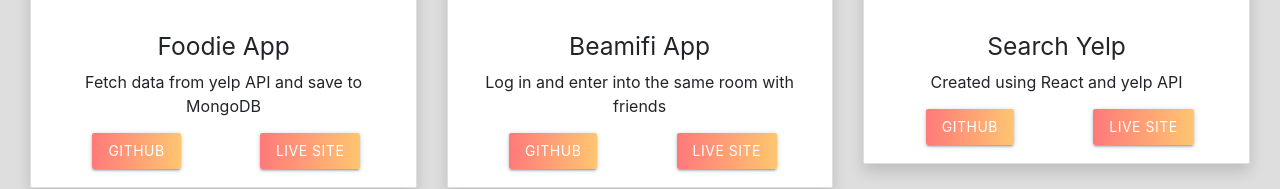
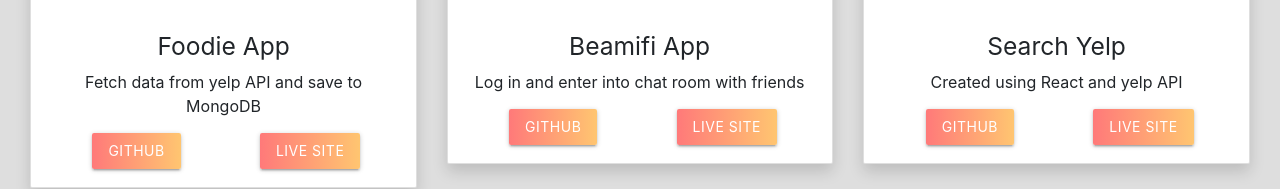
Before and after one commit to wuyaheng/react-portfolio-site, a React (Create React App) app: page /portfolio in a window 1280 px wide. Shown: the part 386-575 px from the top of the page. Built offline with nearby package versions, Linux system fonts and the light colour scheme; what react-sizeme would draw is missing.

Commit message:
remove letters

```diff
--- a/src/pages/Portfolio/Portfolio.js
+++ b/src/pages/Portfolio/Portfolio.js
@@ -21,7 +21,7 @@
                 <Project
                 img="https://cdn.glitch.com/03279a54-ead6-43fe-840a-8180cf9f1fc1%2F2.webp?v=1595652963132"
                 name="Beamifi App"
-                description="Log in and enter into the same room with friends"
+                description="Log in and enter into chat room with friends"
                 github="https://github.com/PhoebeYahengWu/beamifi-chat-app"
                 site="https://beamifi-app.herokuapp.com/login"
                 />
```
